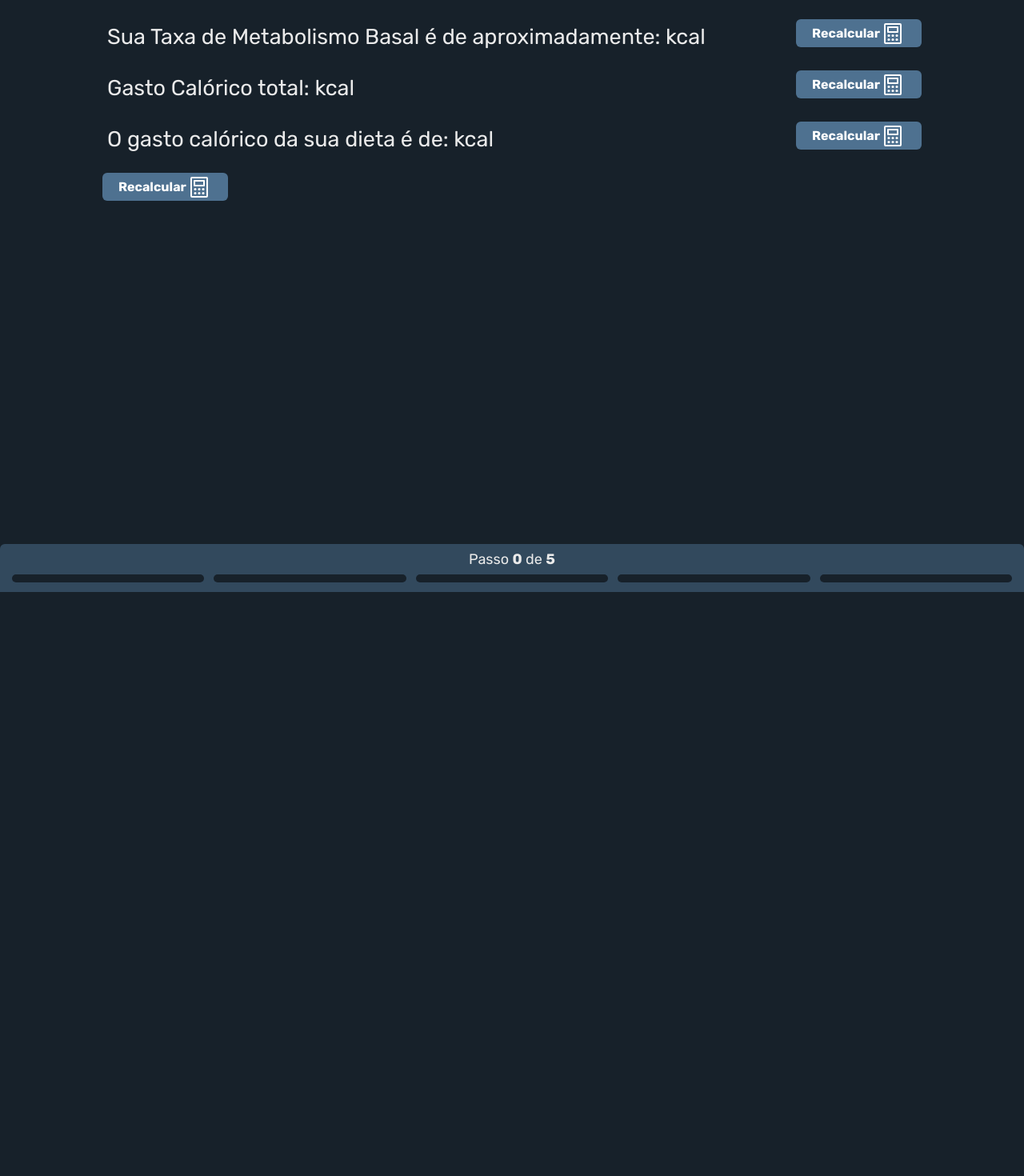
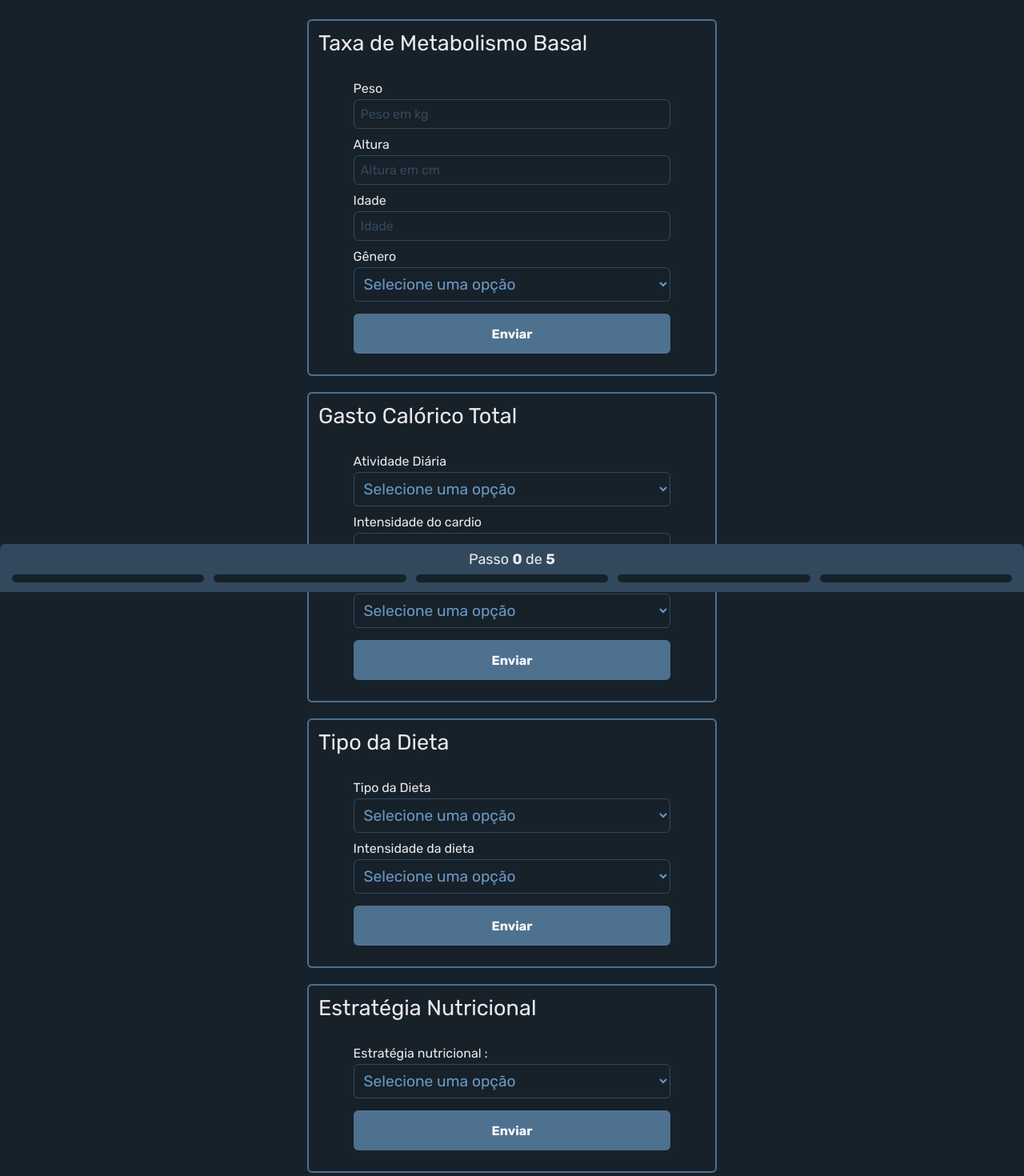
Before and after one commit to RenanArantes/rdieta, a Next.js app: page / in a window 1280 px wide. Shown: the part 60-1530 px from the top of the page at 80% size. Before the commit the page ends 815 px from the top, so only its background shows below. Built offline with nearby package versions, Linux system fonts and the light colour scheme.

Commit message:
Home conditional rendering, select font style

```diff
--- a/pages/index.tsx
+++ b/pages/index.tsx
@@ -34,6 +34,7 @@ export default function Home() {
 
   return (
     <HomeContainer>
+      {bmr ? (
         <FormContainer>
           <DataContainer>
             <Title>
@@ -49,6 +50,12 @@ export default function Home() {
             <BMRForm />
           </Accordion>
         </FormContainer>
+      ) : (
+        <FormContainer>
+          <BMRForm />
+        </FormContainer>
+      )}
+      {totalCaloricSpending ? (
         <FormContainer>
           <DataContainer>
             <Title>
@@ -63,11 +70,17 @@ export default function Home() {
             <TotalKcalForm />
           </Accordion>
         </FormContainer>
+      ) : (
+        <FormContainer>
+          <TotalKcalForm />
+        </FormContainer>
+      )}
+      {dietType ? (
         <FormContainer>
           <DataContainer>
             <Title>
               O gasto calórico da sua dieta é de:{' '}
-            <strong>{dietType?.dietKcal}</strong> kcal
+              <strong>{dietType.dietKcal}</strong> kcal
             </Title>
             <Button onClick={() => setDietTypeAccordion(!dietTypeAccordion)}>
               <label>Recalcular</label>
@@ -78,9 +91,14 @@ export default function Home() {
             <DietForm />
           </Accordion>
         </FormContainer>
+      ) : (
+        <FormContainer>
+          <DietForm />
+        </FormContainer>
+      )}
+      {metaKcal ? (
         <FormContainer>
           <DataContainer>
-          {metaKcal && (
             <div>
               <Title>Sua meta de macros nutrientes</Title>
               <List>
@@ -95,7 +113,6 @@ export default function Home() {
                 </li>
               </List>
             </div>
-          )}
             <Button
               onClick={() =>
                 setNutritionalStrategyAccordion(!nutritionalStrategyAccordion)
@@ -109,6 +126,11 @@ export default function Home() {
             <NutritionalStrategyForm />
           </Accordion>
         </FormContainer>
+      ) : (
+        <FormContainer>
+          <NutritionalStrategyForm />
+        </FormContainer>
+      )}
       <BottomMultiStep step={step} currentStep={currentStep} />
     </HomeContainer>
   )
--- a/styles/global.ts
+++ b/styles/global.ts
@@ -20,7 +20,7 @@ export const GlobalStyle = createGlobalStyle`
     color: ${(props) => props.theme.fonts.default}
   }
 
-  body, input, button {
+  body, input, button, select {
     font-family: 'Rubik', sans-serif;
     font-weight: 400;
     font-size: 1rem;
```
Lines whose indentation alone changed are shown as unchanged.
